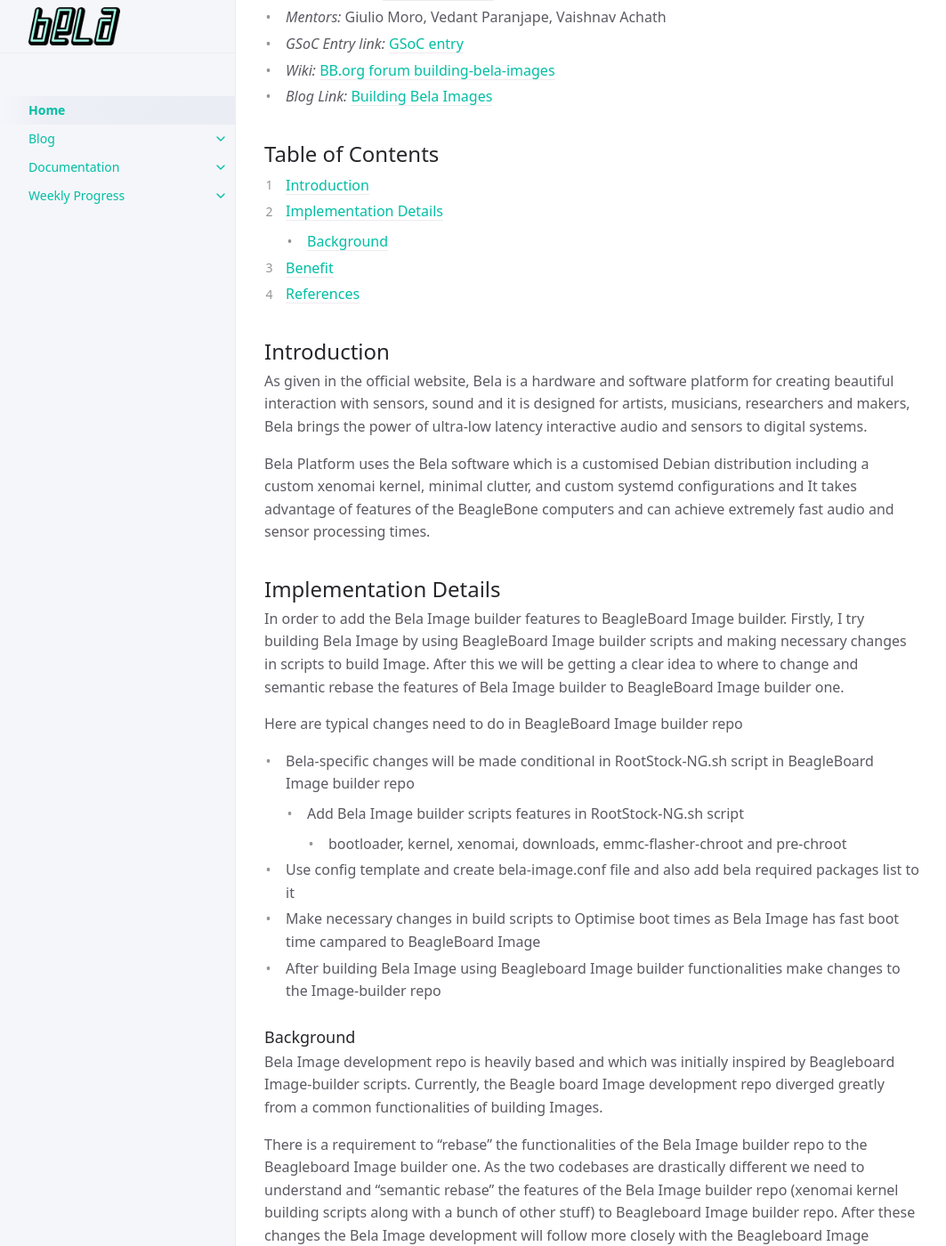
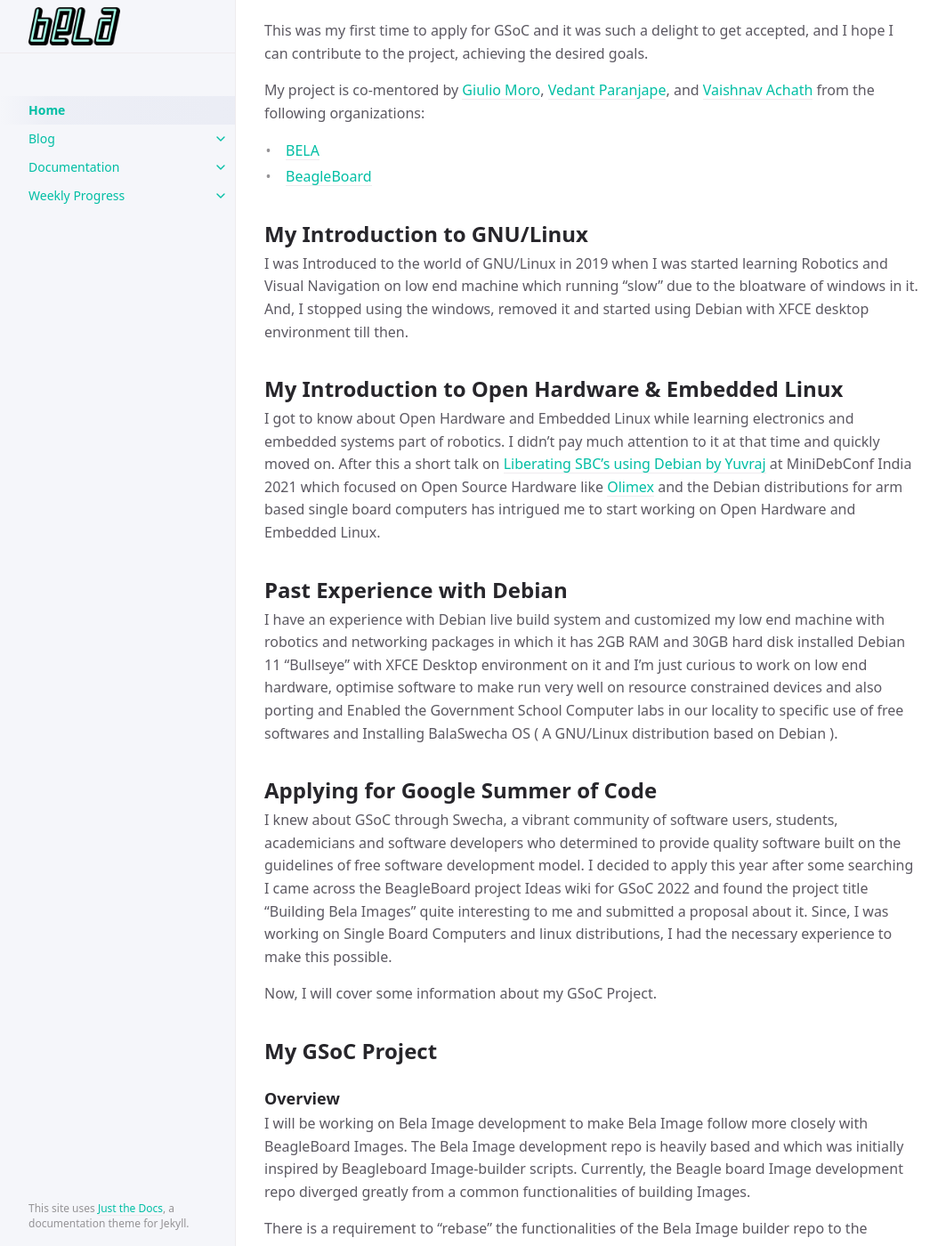
Before and after one commit to krvprashanth/gsoc2022, a Jekyll site: the page built from index.md, in a window 1280 px wide and 1400 px high, scrolled down 795 px. Shown: the whole window at 89% size, without its empty margins (107-1170 px from the left). Built offline with Jekyll 4.4.1, drawn with Linux system fonts in a browser that asks for light colours; some of the changed text lies outside the part shown.

Commit message:
third commit

```diff
--- a/_layouts/default.html
+++ b/_layouts/default.html
@@ -65,7 +65,9 @@ layout: table_wrappers
         {% include nav.html pages=site.html_pages %}
       {% endif %}
     </nav>
-
+    <footer class="site-footer">
+      This site uses <a href="https://github.com/just-the-docs/just-the-docs">Just the Docs</a>, a documentation theme for Jekyll.
+    </footer>
   </div>
   <div class="main" id="top">
     <div id="main-header" class="main-header">
--- a/index.md
+++ b/index.md
@@ -3,53 +3,49 @@ layout: default
 title: Home
 nav_order: 1
 ---
+# **Yay! I'm In GSoC 2022**
+---
+Hello people! I am Kurva Prashant, a third-year undergraduate student of the Vidya Jyothi Institute of Technology, Hyderabad, India. I am glad to share that I have been accepted for Google Summer of Code 2022 at BeagleBoard.org and I am really excited to spend this summer well contributing to FOSS and working on the project [**"Building Bela Image"**](https://summerofcode.withgoogle.com/programs/2022/projects/ykkMkxcR). This web page describes my journey with Bela, BeagleBoard and the project which I contributing for in Google Summer of Code.
 
-# GSoC'22 - Building Bela Images
----
 ![intro](assets/images/photo6100226193669337986.jpg)
 
-The project idea is to Improve the maintainability of the Bela Image development by adding the functionalities of the Bela Image builder repo to the BeagleBoard Image builder repo.
+This was my first time to apply for GSoC and it was such a delight to get accepted, and I hope I can contribute to the project, achieving the desired goals.
 
-## About
-- _Student Name:_ [Kurva Prashanth](https://krvprashanth.in)
-- _Mentors:_ Giulio Moro, Vedant Paranjape, Vaishnav Achath
-- _GSoC Entry link:_ [GSoC entry](https://summerofcode.withgoogle.com/programs/2022/projects/ykkMkxcR)
-- _Wiki:_ [BB.org forum building-bela-images](https://forum.beagleboard.org/t/building-bela-images/32104)
-- _Blog Link:_ [Building Bela Images](https://krvprashanth.in/gsoc2022/) <br>
+My project is co-mentored by [Giulio Moro](), [Vedant Paranjape](), and [Vaishnav Achath]() from the following organizations:
+- [BELA](https://bela.io/)
+- [BeagleBoard](https://beagleboard.org/)
 
-## Table of Contents
-1. [Introduction](#intro)
-2. [Implementation Details](#implementation)
-	- [Background](#background)
-3. [Benefit](#benefit)
-4. [References](#ref)
+## **My Introduction to GNU/Linux**
 
-## Introduction <a name="intro"></a>
-As given in the official website, Bela is a hardware and software platform for creating beautiful interaction with sensors, sound and it is designed for artists, musicians, researchers and makers, Bela brings the power of ultra-low latency interactive audio and sensors to digital systems.
+I was Introduced to the world of GNU/Linux in 2019 when I was started learning Robotics and Visual Navigation on low end machine which running "slow" due to the bloatware of windows in it. And, I stopped using the windows, removed it and started using Debian with XFCE desktop environment till then.
 
-Bela Platform uses the Bela software which is a customised Debian distribution including a custom xenomai kernel, minimal clutter, and custom systemd configurations and It takes advantage of features of the BeagleBone computers and can achieve extremely fast audio and sensor processing times.
-## Implementation Details <a name="implementation"></a>
-In order to add the Bela Image builder features to BeagleBoard Image builder. Firstly, I try building Bela Image by using BeagleBoard Image builder scripts and making necessary changes in scripts to build Image. After this we will be getting a clear idea to where to change and semantic rebase the features of Bela Image builder to BeagleBoard Image builder one.
+## **My Introduction to Open Hardware & Embedded Linux**
 
+I got to know about Open Hardware and Embedded Linux while learning electronics and embedded systems part of robotics. I didn't pay much attention to it at that time and quickly moved on. After this a short talk on [Liberating SBC's using Debian by Yuvraj](https://youtu.be/3Y_hqQZEkvY) at MiniDebConf India 2021 which focused on Open Source Hardware like [Olimex](https://www.olimex.com/) and the Debian distributions for arm based single board computers has intrigued me to start working on Open Hardware and Embedded Linux.
+## **Past Experience with Debian**
 
-Here are typical changes need to do in BeagleBoard Image builder repo
+I have an experience with Debian live build system and customized my low end machine with robotics and networking packages in which it has 2GB RAM and 30GB hard disk installed Debian 11 "Bullseye" with XFCE Desktop environment on it and I'm just curious to work on low end hardware, optimise software to make run very well on resource constrained devices and also porting and Enabled the Government School Computer labs in our locality to specific use of free softwares and Installing BalaSwecha OS ( A GNU/Linux distribution based on Debian ).
+## **Applying for Google Summer of Code**
 
-   - Bela-specific changes will be made conditional in RootStock-NG.sh script in BeagleBoard Image builder repo
-       - Add Bela Image builder scripts features in RootStock-NG.sh script
-            - bootloader, kernel, xenomai, downloads, emmc-flasher-chroot and pre-chroot
-   - Use config template and create bela-image.conf file and also add bela required packages list to it
-   - Make necessary changes in build scripts to Optimise boot times as Bela Image has fast boot time campared to BeagleBoard Image
-   - After building Bela Image using Beagleboard Image builder functionalities make changes to the Image-builder repo
+I knew about GSoC through Swecha, a vibrant community of software users, students, academicians and software developers who determined to provide quality software built on the guidelines of free software development model. I decided to apply this year after some searching I came across the BeagleBoard project Ideas wiki for GSoC 2022 and found the project title "Building Bela Images" quite interesting to me and submitted a proposal about it. Since, I was working on Single Board Computers and linux distributions, I had the necessary experience to make this possible.
 
-### Background <a name="background"></a>
-Bela Image development repo is heavily based and which was initially inspired by Beagleboard Image-builder scripts. Currently, the Beagle board Image development repo diverged greatly from a common functionalities of building Images.
+Now, I will cover some information about my GSoC Project.
+## **My GSoC Project**
+### **Overview**
 
-There is a requirement to "rebase" the functionalities of the Bela Image builder repo to the Beagleboard Image builder one. As the two codebases are drastically different we need to understand and “semantic rebase” the features of the Bela Image builder repo (xenomai kernel building scripts along with a bunch of other stuff) to Beagleboard Image builder repo. After these changes the Bela Image development will follow more closely with the Beagleboard Image development and as a result Bela Image will be updated more often and it minimizes future development effort.
+I will be working on Bela Image development to make Bela Image follow more closely with BeagleBoard Images. The Bela Image development repo is heavily based and which was initially inspired by Beagleboard Image-builder scripts. Currently, the Beagle board Image development repo diverged greatly from a common functionalities of building Images.
 
-## Benefit <a name="benefit"></a>
+There is a requirement to “rebase” the functionalities of the Bela Image builder repo to the Beagleboard Image builder one. As the two codebases are drastically different we need to understand and “semantic rebase” the features of the Bela Image builder repo (xenomai kernel building scripts along with a bunch of other stuff) to Beagleboard Image builder repo. After these changes the Bela Image development will follow more closely with the Beagleboard Image development and as a result Bela Image will be updated more often and it minimizes future development effort.
+
+### **Goals**
+
+In order to add the Bela Image builder features to BeagleBoard Image builder. Firstly, I'll be  building Bela Image by using BeagleBoard Image builder scripts and making necessary changes in scripts to build Image. After this I will be getting a clear idea to where to change and semantic rebase the features of Bela Image builder to BeagleBoard Image builder one.
+### **Benefit**
+
 This project adds support for the Bela Image development to make Bela Image follow more closely with BeagleBoard Images. I mean after Bela specific changes made conditional to the Image-builder repository. The Bela Image development will be updated more often, more easily in parallel with BeagleBoard Images.
 
-## References <a name="ref"></a>
+## **Helpful Links**
+
 - [Original GSoC Project idea](https://elinux.org/BeagleBoard/GSoC/Ideas-2022)
 - [https://github.com/BelaPlatform](https://github.com/BelaPlatform)
 - [https://github.com/RobertCNelson/Bootloader-Builder](https://github.com/RobertCNelson/Bootloader-Builder)
```
Also changed, not shown: 9 other files.
